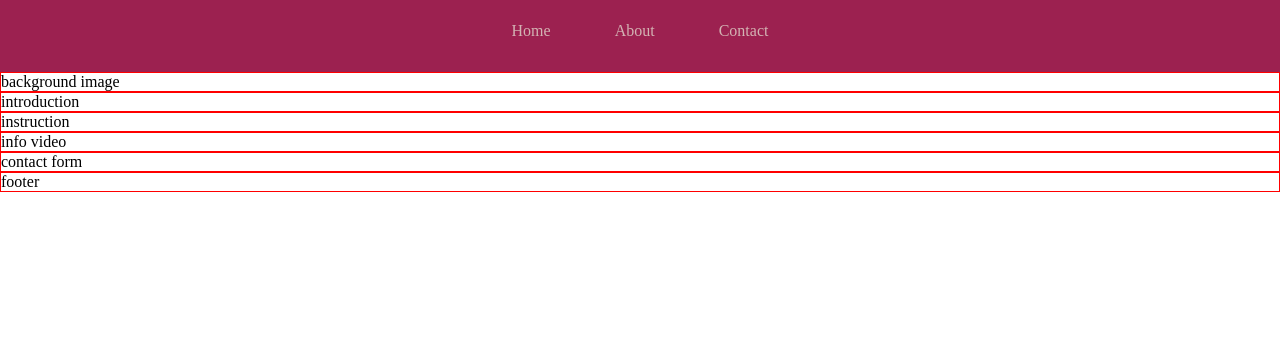
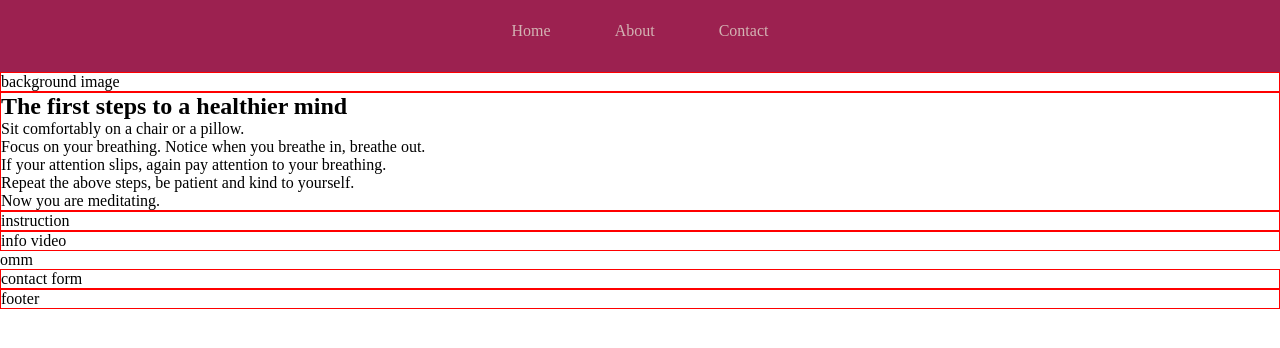
Before and after one commit to Code-Institute-Submissions/mind-center, a plain HTML site: page index.html in a window 1280 px wide. Shown: the part 60-408 px from the top of the page. Drawn offline with Linux system fonts and the light colour scheme.

Commit message:
Add ordered list to instruction section

```diff
--- a/assets/css/style.css
+++ b/assets/css/style.css
@@ -25,7 +25,6 @@ nav {
 nav li {
     list-style: none;
     display: inline;
-    /*left: 20%;*/
 }
 
 nav a {
--- a/index.html
+++ b/index.html
@@ -14,7 +14,6 @@
 <body>
     <header class="text-center header-color">
         <h1>Mind Center</h1>
-    </header>
         <nav class="text-center header-color"><ul>
             <li>
                 <a href="#">Home</a>
@@ -26,10 +25,20 @@
                 <a href="#">Contact</a>
             </li>
         </ul></nav>
+    </header>
     <div>background image</div>
-    <div>introduction</div>
+    <div>
+        <h2>The first steps to a healthier mind</h2>
+        <ol>
+            <li>Sit comfortably on a chair or a pillow.</li>
+            <li>Focus on your breathing. Notice when you breathe in, breathe out.</li>
+            <li>If your attention slips, again pay attention to your breathing.</li>
+            <li>Repeat the above steps, be patient and kind to yourself.</li>
+            <li>Now you are meditating.</li>
+        </ol>
+    </div>
     <div>instruction</div>
-    <div>info video</div>
+    <div>info video</div>omm
     <div>contact form</div>
     <div>footer</div>
 </body>
```
Lines whose indentation alone changed are shown as unchanged.
